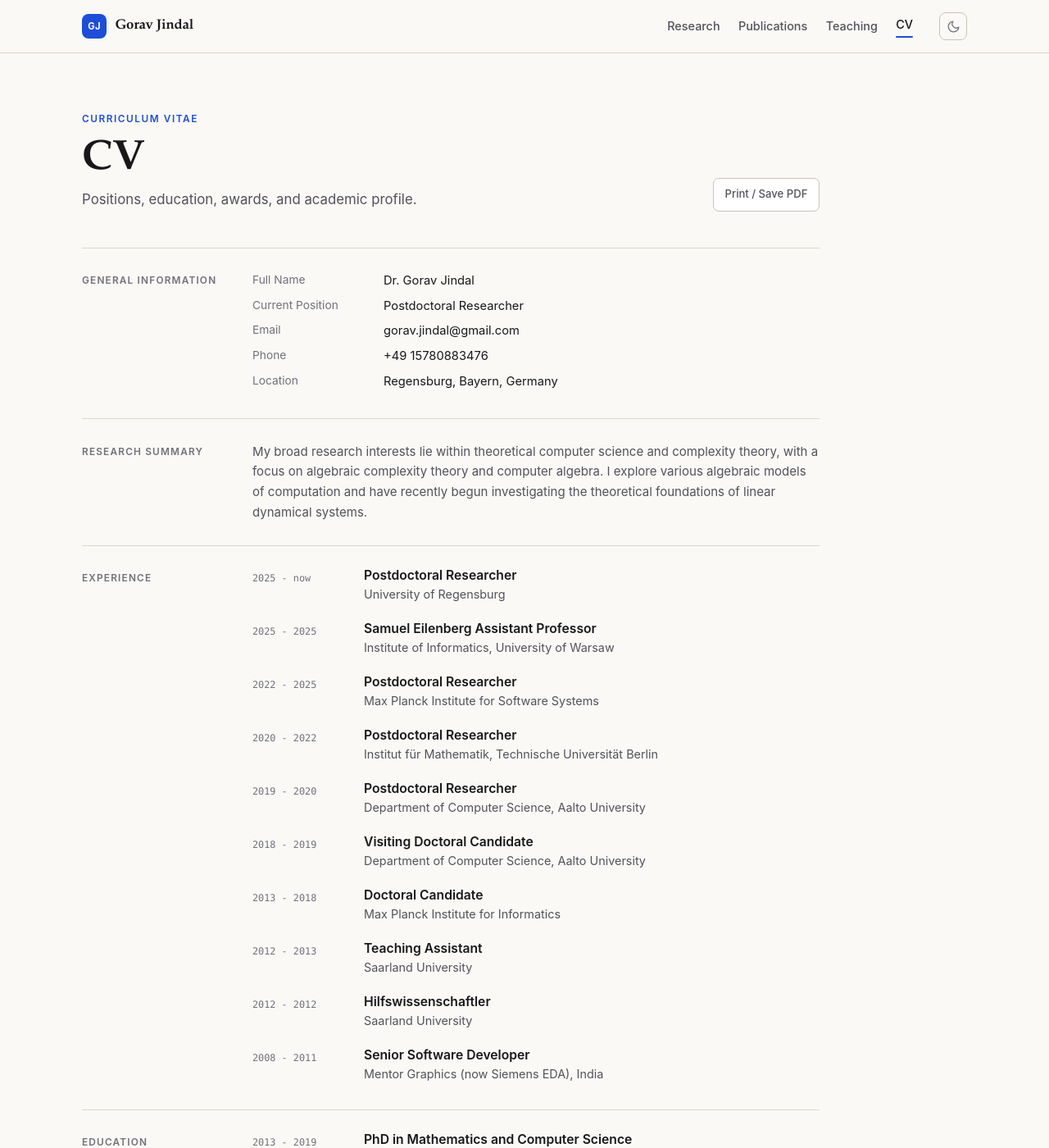
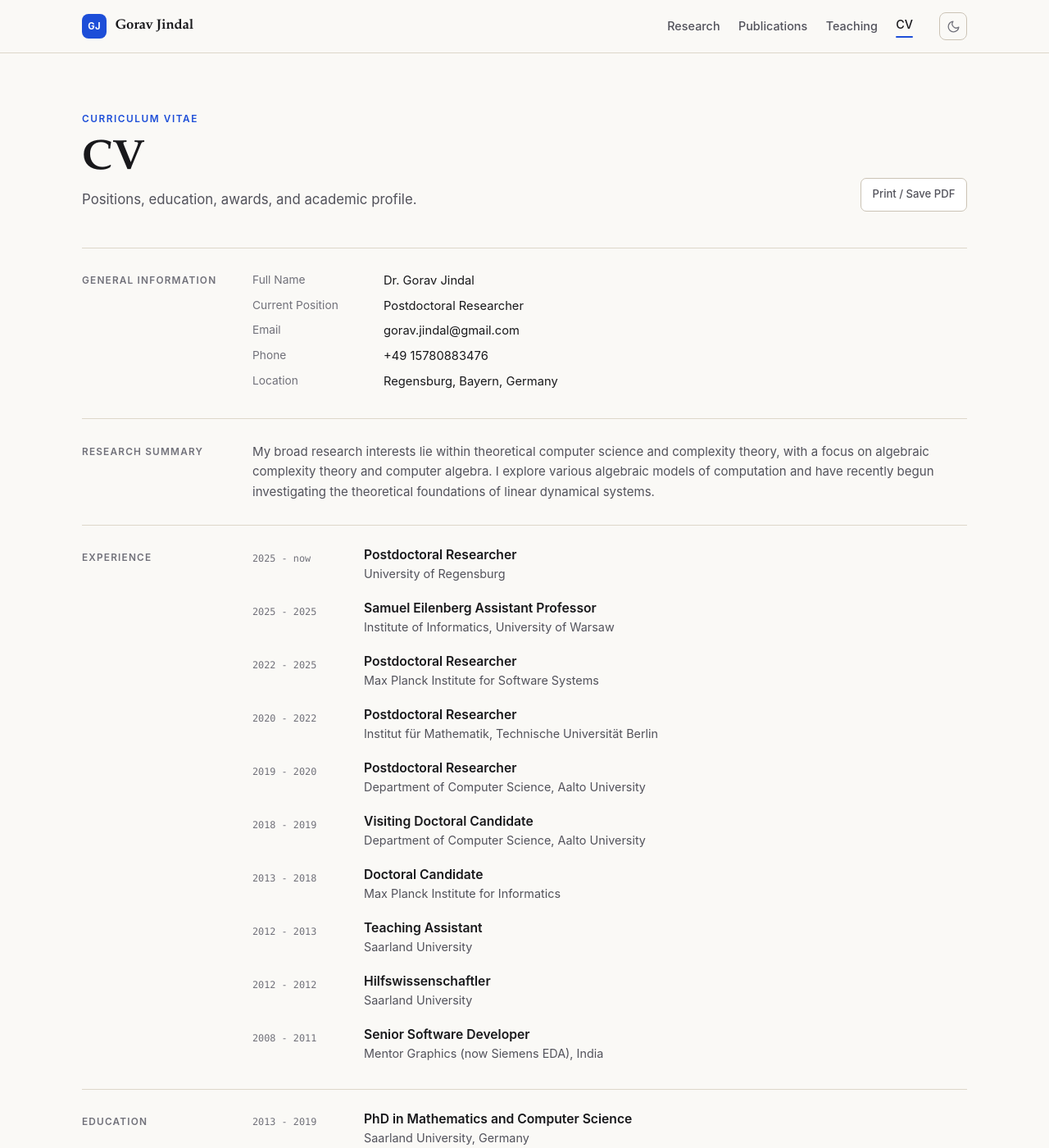
Before and after one commit to goravjindal/goravjindal.github.io, a Jekyll site: the page built from _pages/cv.md, in a window 1280 px wide and 1400 px high. Shown: the whole window at 82% size. Built offline with Jekyll 4.4.1, drawn with Linux system fonts in a browser that asks for light colours.

Commit message:
Match horizontal rule widths across pages

```diff
--- a/assets/css/main.css
+++ b/assets/css/main.css
@@ -818,7 +818,7 @@ hr {
    ----------------------------------------------------------------------------- */
 
 .course-list {
-  max-width: 860px;
+  max-width: none;
 }
 
 .course {
@@ -981,14 +981,14 @@ hr {
 
 .cv-header {
   display: flex;
-  max-width: 900px;
+  max-width: none;
   align-items: flex-end;
   justify-content: space-between;
   gap: 1.5rem;
 }
 
 .cv {
-  max-width: 900px;
+  max-width: none;
 }
 
 .cv-section {
```
